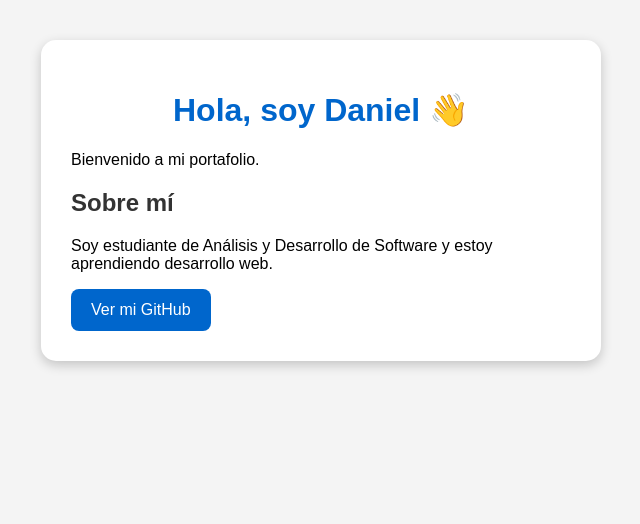
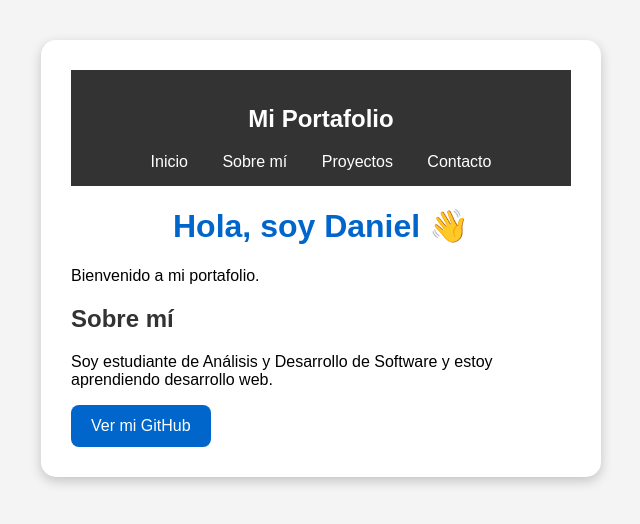
Before and after one commit to danielnasner53/mi-portafolio, a plain HTML site: page index.html in a window 1280 px wide. Shown: the whole page, without its empty margins (319-959 px from the left). Drawn offline with Linux system fonts and the light colour scheme.

Commit message:
agrege barra de navegacion

```diff
--- a/index.html
+++ b/index.html
@@ -9,7 +9,16 @@
 </head>
 <body>
 <div class="tarjeta">
-    <h1>Hola, soy Daniel 👋</h1>
+<nav>
+    <h2>Mi Portafolio</h2>
+
+    <a href="#inicio">Inicio</a>
+    <a href="#sobre-mi">Sobre mí</a>
+    <a href="#proyectos">Proyectos</a>
+    <a href="#contacto">Contacto</a>
+</nav>
+
+ <h1>Hola, soy Daniel 👋</h1>
 
     <p>Bienvenido a mi portafolio.</p>
 
--- a/style.css
+++ b/style.css
@@ -46,3 +46,23 @@ button:hover {
     border-radius: 15px;
     box-shadow: 0 4px 12px rgba(0,0,0,0.2);
 }
+
+nav{
+    background:#333;
+    padding:15px;
+    text-align:center;
+}
+
+nav h2{
+    color:white;
+}
+
+nav a{
+    color:white;
+    text-decoration:none;
+    margin:15px;
+}
+
+nav a:hover{
+    color:yellow;
+}
```
